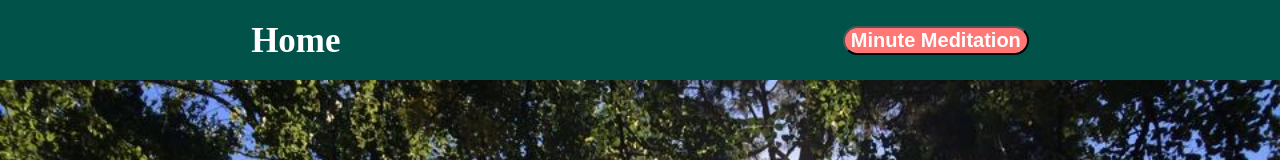
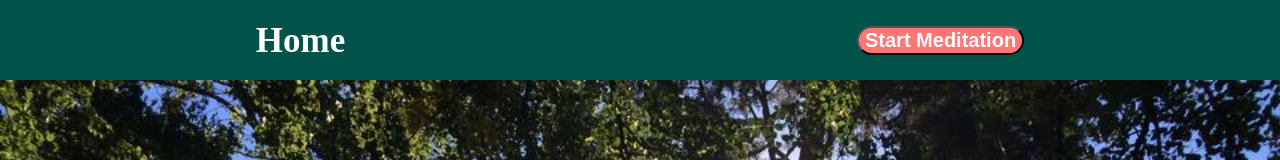
Before and after one commit to danielwbeebe/Relaxation-App, a React (Create React App) app: page /garden in a window 1280 px wide. Shown: the top 160 px of the page. Built offline with nearby package versions, Linux system fonts and the light colour scheme.

Commit message:
make timer counter up from zero

```diff
--- a/src/components/Garden.jsx
+++ b/src/components/Garden.jsx
@@ -10,9 +10,9 @@ class Garden extends Component {
   constructor(){
     super();
       this.state = {
-        button: "Minute Meditation",
+        button: "Start Meditation",
         timer: "Minute Timer",
-        seconds: 60,
+        seconds: 0,
         clock: null,
       }
     this.playSound = this.playSound.bind(this);
@@ -26,7 +26,7 @@ class Garden extends Component {
   }
 
   playSound() {
-    if (this.state.button === "Minute Meditation") {
+    if (this.state.button === "Start Meditation") {
       this.setState({
       button: "",
       })
@@ -48,9 +48,6 @@ class Garden extends Component {
 
   startTimer() {
     if (this.state.timer === "Minute Timer") {
-      this.setState({
-        timer: "Stop Timer",
-      })
     document.getElementById("timer-button").style.display = "none";
     let clock = setInterval(this.countSeconds, 1000);
     document.getElementById("clock").style.display = "inline-block";
@@ -58,19 +55,9 @@ class Garden extends Component {
   }
 
   countSeconds() {
-    if (this.state.seconds > 0 ) {
-      this.setState({
-        seconds: this.state.seconds -1,
-      })
-    }
-    else {
-      this.stopSound();
-      document.getElementById("timer-button").style.display = "inline-block";
-      document.getElementById("clock").style.display = "none";
-      this.setState({
-        button: "Minute Meditation",
-      })
-    }
+    this.setState({
+      seconds: this.state.seconds +1,
+    })
   }
 
   render(){
```
